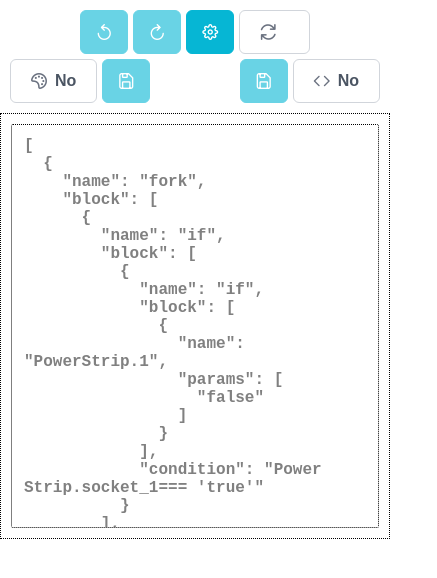
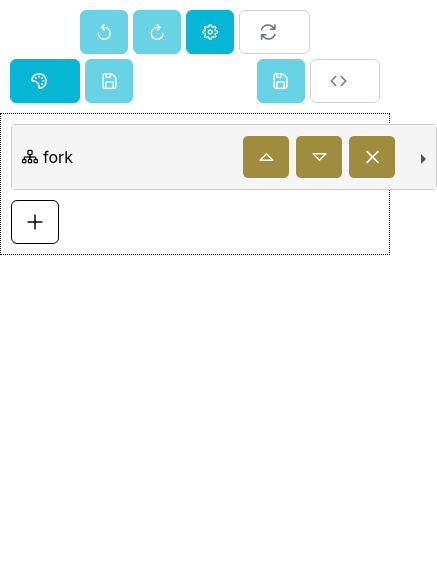
Before and after one commit to pocketix/pocketix-react, a React (Create React App) app: page / in a window 390 px wide. Shown: the top 578 px of the page, 437 px wide, since content can reach past the window. Built offline with nearby package versions, Linux system fonts and the light colour scheme; a web font is replaced by a local one.

Commit message:
Fix mobile buttons

```diff
--- a/src/vpl-editor/components/Program.tsx
+++ b/src/vpl-editor/components/Program.tsx
@@ -35,6 +35,8 @@ const Program = (props: {
 
   const [undoList, setUndoList] = useState([] as string[]);
   const [redoList, setRedoList] = useState([] as string[]);
+
+  const [mobileClosedVisualEditor, setMobileClosedVisualEditor] = useState(false);
 
   const onEnableToggleVisual = () => {
     const visualEditorSettings = {
@@ -174,8 +176,8 @@ const Program = (props: {
         <div className="menu-left">
           {settings.menu?.enableToggleVisual ? <ToggleButton className="toggle-desktop" onIcon="pi pi-palette" offIcon="pi pi-palette" offLabel="&nbsp;" onLabel="&nbsp;"
                                                              checked={settings.visualEditor?.enabled} onClick={onEnableToggleVisual} /> : <></>}
-          {settings.menu?.enableToggleVisual ?
-            <ToggleButton className="toggle-mobile" onIcon="pi pi-palette" offIcon="pi pi-palette" /> : <></>}
+          {settings.menu?.enableToggleVisual ? <ToggleButton className="toggle-mobile" onIcon="pi pi-palette" offIcon="pi pi-palette" offLabel="&nbsp;" onLabel="&nbsp;"
+                                                             checked={!mobileClosedVisualEditor} onClick={() => setMobileClosedVisualEditor(!mobileClosedVisualEditor)} /> : <></>}
           {settings.menu?.enableSaveVisual ? <Button icon="pi pi-save" disabled={!settings.common.manualSync} onClick={() => updateProgram({...visualProgram})}></Button> : <></>}
         </div>
 
@@ -195,16 +197,17 @@ const Program = (props: {
             <ToggleButton checked={settings.textEditor?.enabled} onClick={onEnableToggleText} offLabel="&nbsp;" onLabel="&nbsp;"
                           className="toggle-desktop" onIcon="pi pi-code" offIcon="pi pi-code" /> : <></>}
           {settings.menu?.enableToggleText ?
-            <ToggleButton className="toggle-mobile" onIcon="pi pi-code" offIcon="pi pi-code" /> : <></>}
+            <ToggleButton checked={mobileClosedVisualEditor} onClick={() => setMobileClosedVisualEditor(!mobileClosedVisualEditor)} offLabel="&nbsp;" onLabel="&nbsp;"
+                          className="toggle-mobile" onIcon="pi pi-code" offIcon="pi pi-code" /> : <></>}
         </div>
       </div>
 
       <div className="program">
-        {settings.visualEditor?.enabled ? <div className="visual-editor">
+        {settings.visualEditor?.enabled ? <div className={`visual-editor ${!mobileClosedVisualEditor ? "mobile-open" : ""}`}>
           <Block block={visualProgram.block} language={language} level={0}
                  onUpdate={(block: BlockModel) => updateVisualProgram({...program, block})}/>
         </div> : <></>}
-        {settings.textEditor?.enabled ? <div className="text-editor mobile-open">
+        {settings.textEditor?.enabled ? <div className={`text-editor ${mobileClosedVisualEditor ? "mobile-open" : ""}`}>
           <TextEditor program={textProgram}
                       onProgramChange={(newProgram: ProgramModel) => updateTextProgram({...newProgram})}/>
         </div> : <></>}
```
